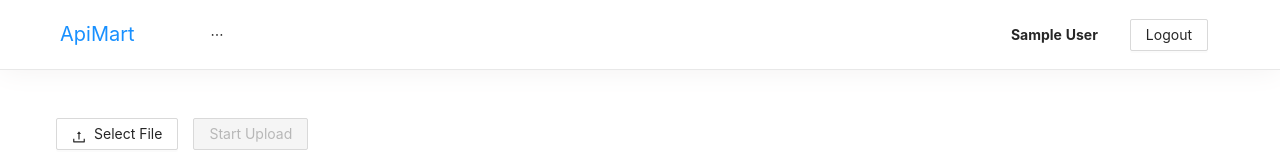
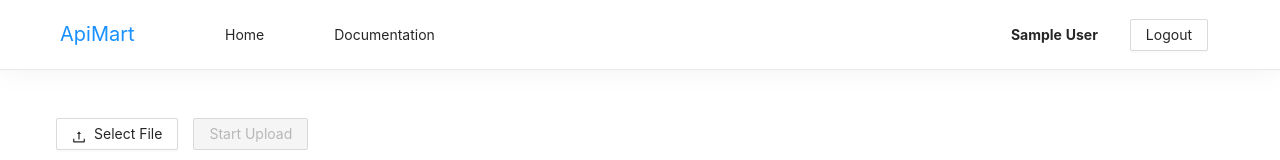
Before and after one commit to Dinesh-3/apimart_frontend, a React (Create React App) app: page / in a window 1280 px wide. Shown: the top 160 px of the page. Built offline with nearby package versions, Linux system fonts and the light colour scheme; no server answers; sample sign-in values are in the browser's storage.

Commit message:
added documentation page

```diff
--- a/src/App.js
+++ b/src/App.js
@@ -16,6 +16,7 @@ import Login from "./components/Login/Login";
 import SignUp from "./components/SignUp/SignUp";
 import Home from "./components/Home/home";
 import { PrivateRoute } from "./services/ProtectedRoute";
+import Document from "./components/Document/Document";
 // import ForgotPassword from "./customer/Pages/ForgotPassword/ForgotPassword";
 // import ResetPassword from "./customer/Pages/ResetPassword/ResetPassword";
 
@@ -27,10 +28,12 @@ function App() {
 					<PrivateRoute path='/' exact component={Home} />
 					<Route path='/signup' exact component={SignUp} />
 					<Route path='/login' exact component={Login} />
+					<Route path='/docs' exact component={Document} />
+
 					{/* <Route path="/ForgotPassword" component={ForgotPassword} />
             <Route path="/ResetPassword" component={ResetPassword} />
              */}
-					{/* <Redirect to='/'></Redirect> */}
+					<Redirect to='/'></Redirect>
 				</Switch>
 			</Router>
 		</AuthProvider>
--- /dev/null
+++ b/src/components/Document/Document.css
@@ -0,0 +1,4 @@
+.home-container {
+  max-width: 1200px;
+  margin: 0 auto;
+}
--- a/src/components/Document/Document.jsx
+++ b/src/components/Document/Document.jsx
@@ -1,15 +1,19 @@
 import React from 'react';
-import { PageHeader } from 'react-bootstrap';
+import { PageHeader } from 'antd';
+import history from '../../services/history';
+
+import "./Document.css";
 
 const Document = () => {
 	return (
-		<div>
+		<div className="doc-container">
 			<PageHeader
 				className='site-page-header'
-				onBack={() => window.history.back()}
+				onBack={() => history.push("/")}
 				title='Docs'
 				subTitle=''
 			></PageHeader>
+
 		</div>
 	);
 };
--- a/src/components/Navbar/LeftMenu.js
+++ b/src/components/Navbar/LeftMenu.js
@@ -10,10 +10,11 @@ const LeftMenu = () => {
 	const { md } = useBreakpoint();
 	return (
 		<Menu mode={md ? 'horizontal' : 'inline'}>
-			<Menu.Item key='mail' >
-				<Link to={"/"} >
-          Home
-        </Link>
+			<Menu.Item key='mail'>
+				<Link to={'/'}>Home</Link>
+			</Menu.Item>
+			<Menu.Item key='docs'>
+				<Link to={'/docs'}>Documentation</Link>
 			</Menu.Item>
 			{/* <SubMenu key='sub1' title={<span>Blogs</span>}>
 				<MenuItemGroup title='Item 1'>
```
Also changed, not shown: 1 other file (tests, documents, lock files or other folders).
